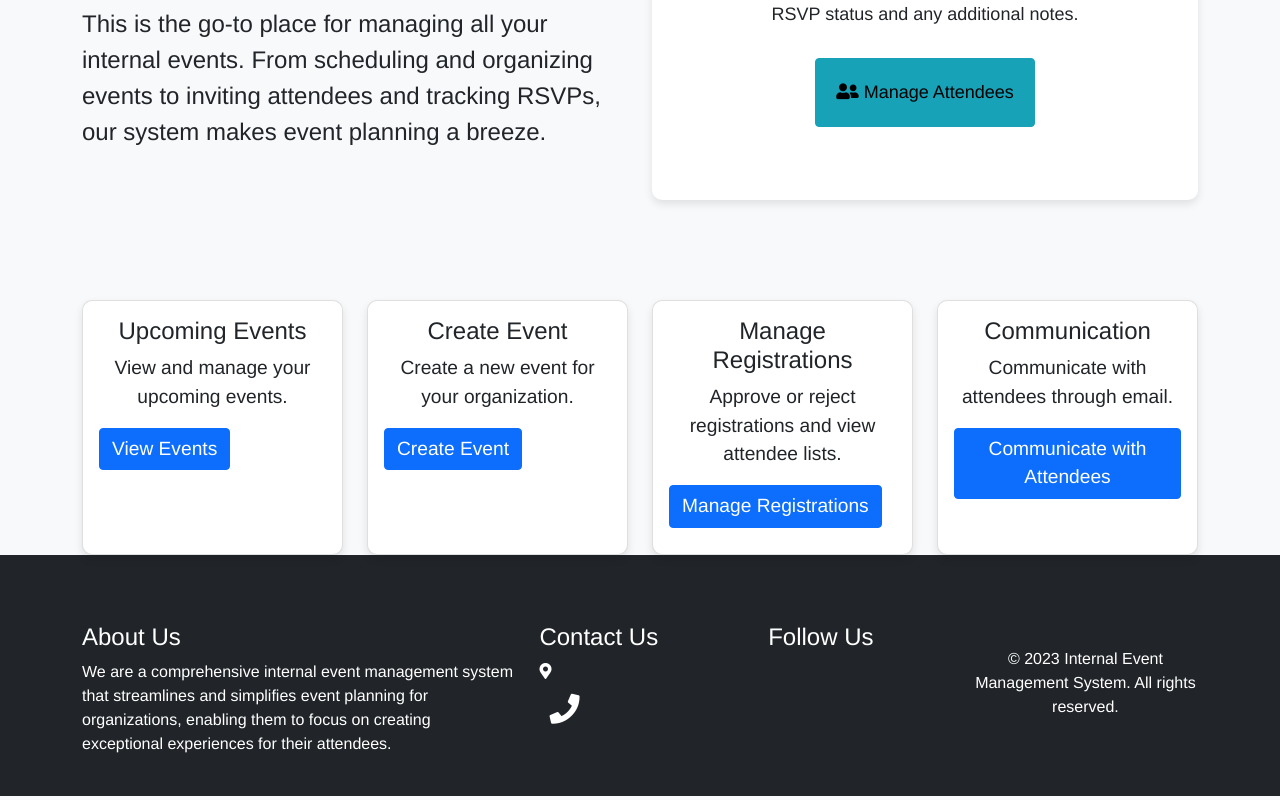
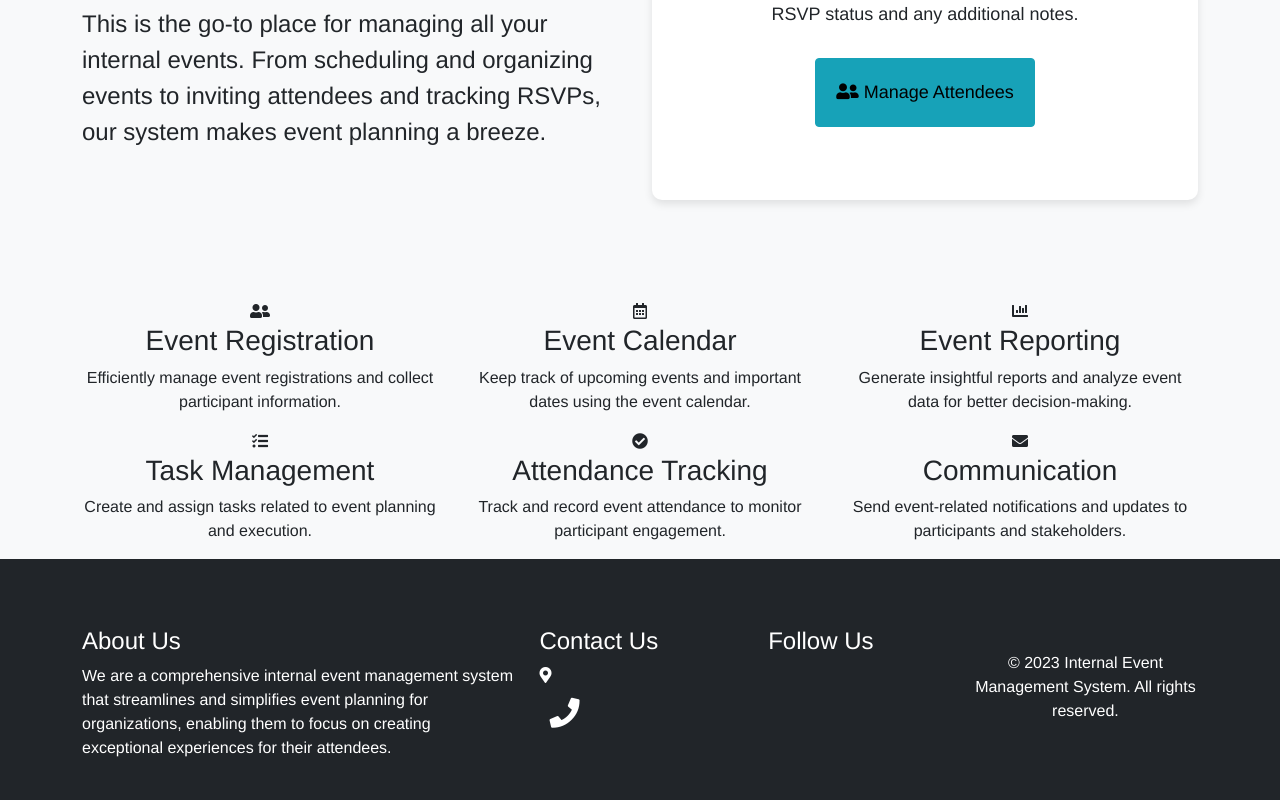
Before and after one commit to SattyamSamania/Internal-Event, a React (Create React App) app: page / in a window 1280 px wide. Shown: the part 1119-1919 px from the top of the page. Built offline with nearby package versions, Linux system fonts and the light colour scheme; a web font is replaced by a local one.

Commit message:
Changes add

```diff
--- a/package.json
+++ b/package.json
@@ -11,6 +11,7 @@
     "@testing-library/user-event": "^13.5.0",
     "react": "^18.2.0",
     "react-dom": "^18.2.0",
+    "react-helmet": "^6.1.0",
     "react-icons": "^4.8.0",
     "react-router-dom": "^6.10.0",
     "react-scripts": "5.0.1",
--- a/src/App.css
+++ b/src/App.css
@@ -894,3 +894,6 @@ body {
     font-size: 18px;
   }
 }
+
+
+/* Event CSS  */
--- a/src/Components/Event.js
+++ b/src/Components/Event.js
@@ -9,12 +9,16 @@ import scroll4 from './scroll4.webp'
 import scroll10 from './scroll10.webp'
 import scroll5 from './scroll5.webp'
 import event7 from './event7.jpeg'
+import { Helmet } from "react-helmet"
 
 
 export default function Event(){
   return(
 
+
+
     <>
+
 {/*
    <div className="container">
   <h1 className="fs-1 text-uppercase text-center m-3 p-3">Add Events</h1>
--- a/src/Components/Home.js
+++ b/src/Components/Home.js
@@ -36,46 +36,57 @@ const Home = () => {
   </div>
 </section>
 
-<div className="container">
-    <div className="row">
-        <div className="col-md-3">
-            <div className="card">
-                <div className="card-body">
-                    <h5 className="card-title">Upcoming Events</h5>
-                    <p className="card-text">View and manage your upcoming events.</p>
-                    <a href="#" className="btn btn-primary">View Events</a>
+
+
+<section class="features-section">
+  <div class="container">
+    <div class="row">
+      <div class="col-md-4">
+        <div class="feature-item">
+          <i class="fas fa-user-friends"></i>
+          <h3>Event Registration</h3>
+          <p>Efficiently manage event registrations and collect participant information.</p>
         </div>
       </div>
-        </div>
-        <div className="col-md-3">
-            <div className="card">
-                <div className="card-body">
-                    <h5 className="card-title">Create Event</h5>
-                    <p className="card-text">Create a new event for your organization.</p>
-                    <a href="#" className="btn btn-primary">Create Event</a>
+      <div class="col-md-4">
+        <div class="feature-item">
+          <i class="far fa-calendar-alt"></i>
+          <h3>Event Calendar</h3>
+          <p>Keep track of upcoming events and important dates using the event calendar.</p>
         </div>
       </div>
-        </div>
-        <div className="col-md-3">
-            <div className="card">
-                <div className="card-body">
-                    <h5 className="card-title">Manage Registrations</h5>
-                    <p className="card-text">Approve or reject registrations and view attendee lists.</p>
-                    <a href="#" className="btn btn-primary">Manage Registrations</a>
+      <div class="col-md-4">
+        <div class="feature-item">
+          <i class="fas fa-chart-bar"></i>
+          <h3>Event Reporting</h3>
+          <p>Generate insightful reports and analyze event data for better decision-making.</p>
         </div>
       </div>
+      <div class="col-md-4">
+        <div class="feature-item">
+          <i class="fas fa-tasks"></i>
+          <h3>Task Management</h3>
+          <p>Create and assign tasks related to event planning and execution.</p>
         </div>
-        <div className="col-md-3">
-            <div className="card">
-                <div className="card-body">
-                    <h5 className="card-title">Communication</h5>
-                    <p className="card-text">Communicate with attendees through email.</p>
-                    <a href="#" className="btn btn-primary">Communicate with Attendees</a>
+      </div>
+      <div class="col-md-4">
+        <div class="feature-item">
+          <i class="fas fa-check-circle"></i>
+          <h3>Attendance Tracking</h3>
+          <p>Track and record event attendance to monitor participant engagement.</p>
+        </div>
+      </div>
+      <div class="col-md-4">
+        <div class="feature-item">
+          <i class="fas fa-envelope"></i>
+          <h3>Communication</h3>
+          <p>Send event-related notifications and updates to participants and stakeholders.</p>
         </div>
       </div>
     </div>
   </div>
-</div>
+</section>
+
 
 
 
--- a/src/Components/Navbar.js
+++ b/src/Components/Navbar.js
@@ -37,9 +37,9 @@ const Navbar = () => {
               <li className="nav-item">
                 <a className="nav-link" href="/Event">Event</a>
               </li>
-              <li className="nav-item">
+              {/* <li className="nav-item">
                 <a className="nav-link" href="/Admin">Admin</a>
-              </li>
+              </li> */}
               <li className="nav-item">
                 <a className="nav-link" href="/Attendees">Attendees</a>
               </li>
```
Also changed, not shown: 1 other file (tests, documents, lock files or other folders). Lines whose indentation alone changed are shown as unchanged.
